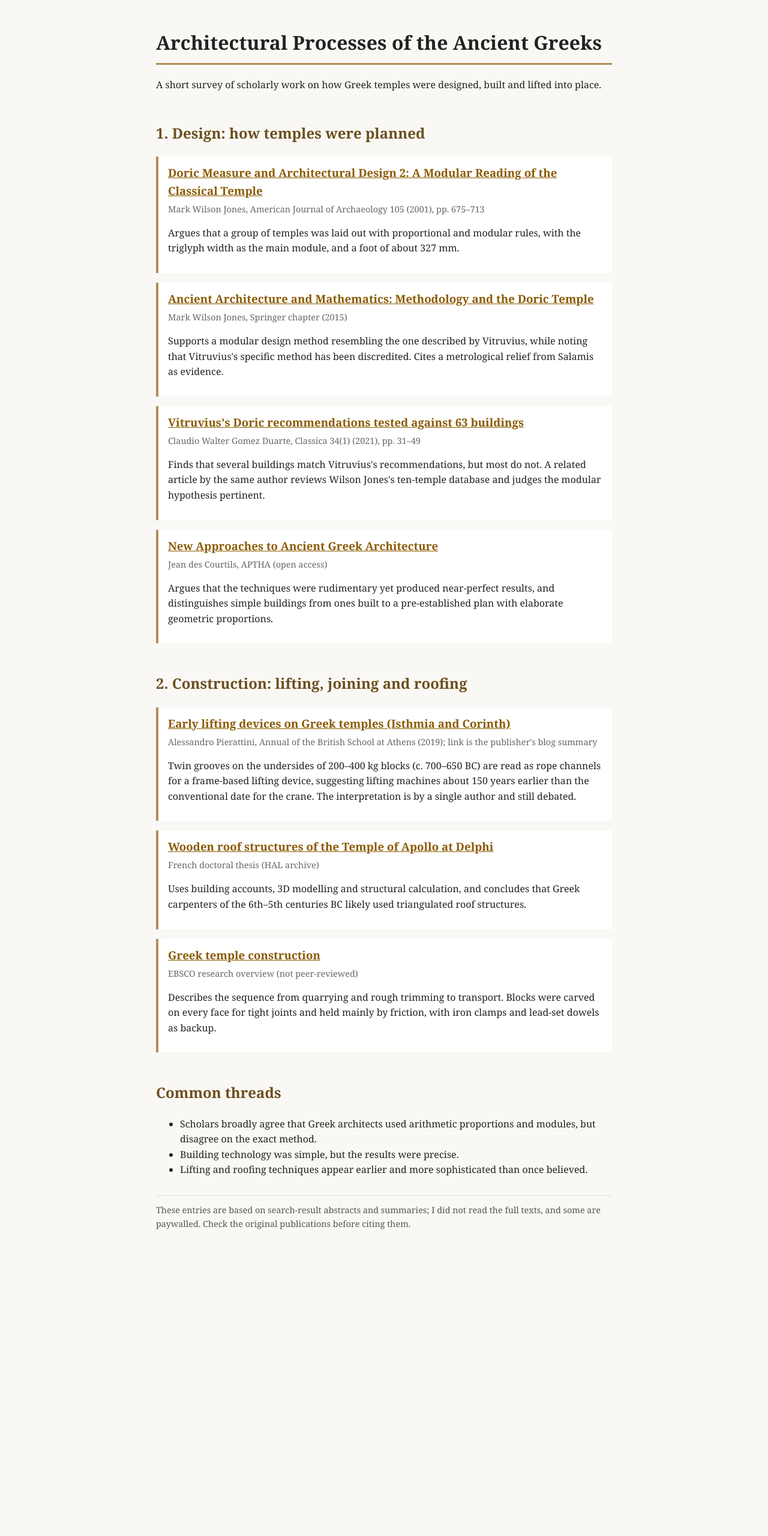
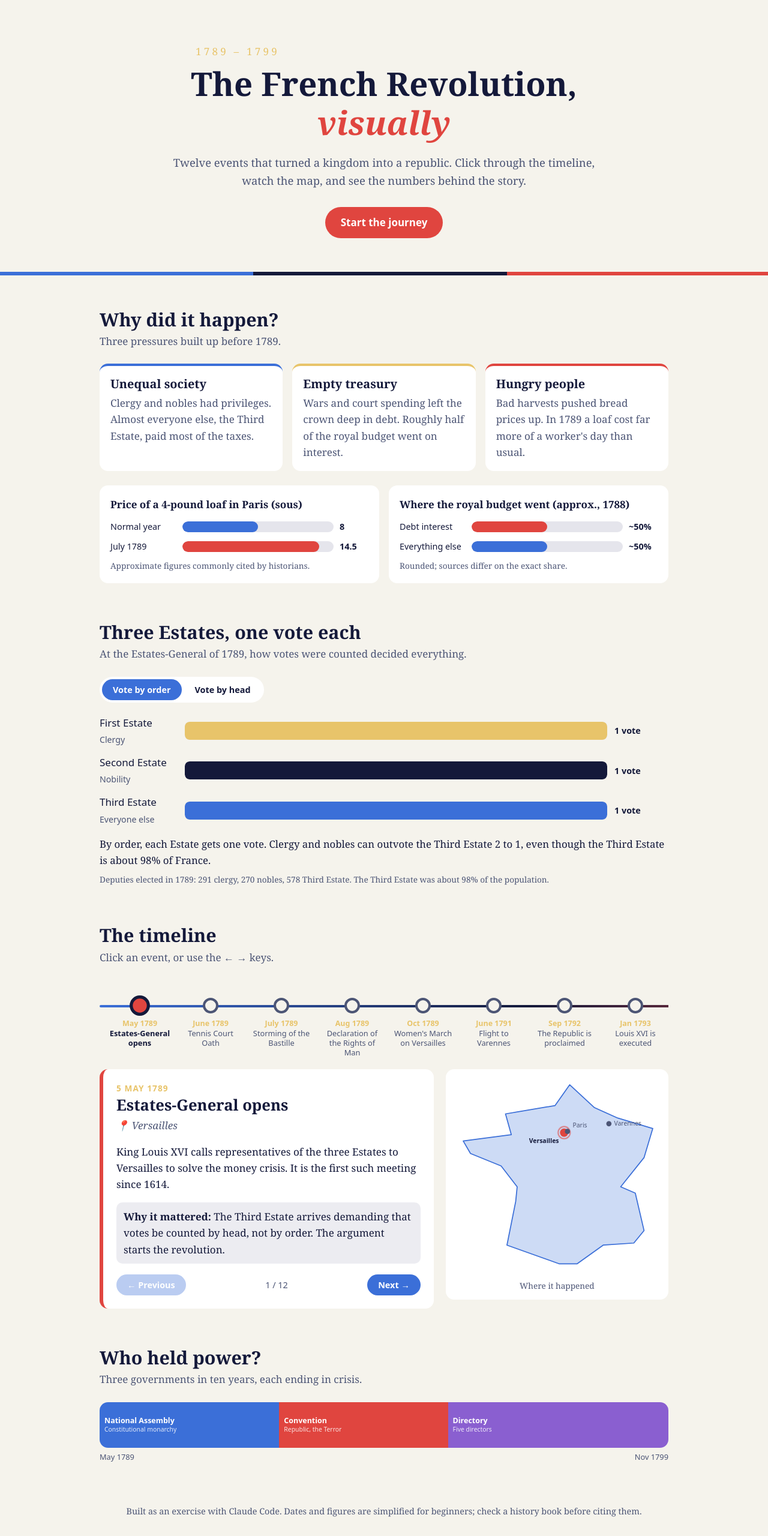
Before and after one commit to VolodymyrSalenko/my-software-factory, a plain HTML site: page index.html in a window 1280 px wide. Shown: the whole page at 60% size. Before the commit the page ends 2089 px from the top, so only its background shows below. Drawn offline with Linux system fonts and the light colour scheme.

Commit message:
Make the French Revolution site the main page; remove the Greek research pages
Co-Authored-By: Claude Sonnet 5.5 <noreply@anthropic.com>

```diff
--- a/index.html
+++ b/index.html
@@ -3,75 +3,119 @@
 <head>
 <meta charset="utf-8">
 <meta name="viewport" content="width=device-width, initial-scale=1">
-<title>Greek Architectural Processes: Research Findings</title>
-<style>
-  body { font-family: Georgia, serif; max-width: 760px; margin: 0 auto; padding: 24px 16px; line-height: 1.6; color: #222; background: #faf8f4; }
-  h1 { border-bottom: 3px solid #b08d57; padding-bottom: 8px; }
-  h2 { margin-top: 2em; color: #6b4e1e; }
-  .paper { background: #fff; border-left: 4px solid #b08d57; padding: 12px 16px; margin: 16px 0; }
-  .paper h3 { margin: 0 0 4px; }
-  .meta { color: #666; font-size: 0.9em; }
-  a { color: #8a5a00; }
-  .note { font-size: 0.9em; color: #555; border-top: 1px solid #ddd; margin-top: 2em; padding-top: 12px; }
-</style>
+<title>The French Revolution, Visually</title>
+<meta name="description" content="An interactive guide to the key events of the French Revolution, 1789–1799.">
+<link rel="stylesheet" href="style.css">
 </head>
 <body>
-<h1>Architectural Processes of the Ancient Greeks</h1>
-<p>A short survey of scholarly work on how Greek temples were designed, built and lifted into place.</p>
 
-<h2>1. Design: how temples were planned</h2>
+<header class="hero">
+  <p class="eyebrow">1789 – 1799</p>
+  <h1>The French Revolution, <span>visually</span></h1>
+  <p class="lead">Twelve events that turned a kingdom into a republic. Click through the timeline, watch the map, and see the numbers behind the story.</p>
+  <a class="btn" href="#timeline">Start the journey</a>
+</header>
 
-<div class="paper">
-  <h3><a href="https://researchportal.bath.ac.uk/en/publications/doric-measure-and-architectural-design-2-a-modular-reading-of-the/">Doric Measure and Architectural Design 2: A Modular Reading of the Classical Temple</a></h3>
-  <div class="meta">Mark Wilson Jones, American Journal of Archaeology 105 (2001), pp. 675–713</div>
-  <p>Argues that a group of temples was laid out with proportional and modular rules, with the triglyph width as the main module, and a foot of about 327 mm.</p>
-</div>
+<main>
 
-<div class="paper">
-  <h3><a href="https://ideas.repec.org/h/spr/sprchp/978-3-319-00137-1_19.html">Ancient Architecture and Mathematics: Methodology and the Doric Temple</a></h3>
-  <div class="meta">Mark Wilson Jones, Springer chapter (2015)</div>
-  <p>Supports a modular design method resembling the one described by Vitruvius, while noting that Vitruvius's specific method has been discredited. Cites a metrological relief from Salamis as evidence.</p>
-</div>
+<section id="why" class="reveal">
+  <h2>Why did it happen?</h2>
+  <p class="sub">Three pressures built up before 1789.</p>
+  <div class="cards">
+    <article class="card">
+      <h3>Unequal society</h3>
+      <p>Clergy and nobles had privileges. Almost everyone else, the Third Estate, paid most of the taxes.</p>
+    </article>
+    <article class="card">
+      <h3>Empty treasury</h3>
+      <p>Wars and court spending left the crown deep in debt. Roughly half of the royal budget went on interest.</p>
+    </article>
+    <article class="card">
+      <h3>Hungry people</h3>
+      <p>Bad harvests pushed bread prices up. In 1789 a loaf cost far more of a worker's day than usual.</p>
+    </article>
+  </div>
 
-<div class="paper">
-  <h3><a href="https://classica.emnuvens.com.br/classica/article/download/854/841/2757">Vitruvius's Doric recommendations tested against 63 buildings</a></h3>
-  <div class="meta">Claudio Walter Gomez Duarte, Classica 34(1) (2021), pp. 31–49</div>
-  <p>Finds that several buildings match Vitruvius's recommendations, but most do not. A related article by the same author reviews Wilson Jones's ten-temple database and judges the modular hypothesis pertinent.</p>
-</div>
+  <div class="chart-grid">
+    <figure class="chart">
+      <figcaption>Price of a 4-pound loaf in Paris (sous)</figcaption>
+      <div class="bars" data-max="16">
+        <div class="bar-row"><span>Normal year</span><div class="track"><div class="fill" data-value="8"></div></div><b>8</b></div>
+        <div class="bar-row"><span>July 1789</span><div class="track"><div class="fill hot" data-value="14.5"></div></div><b>14.5</b></div>
+      </div>
+      <p class="note">Approximate figures commonly cited by historians.</p>
+    </figure>
+    <figure class="chart">
+      <figcaption>Where the royal budget went (approx., 1788)</figcaption>
+      <div class="bars" data-max="100">
+        <div class="bar-row"><span>Debt interest</span><div class="track"><div class="fill hot" data-value="50"></div></div><b>~50%</b></div>
+        <div class="bar-row"><span>Everything else</span><div class="track"><div class="fill" data-value="50"></div></div><b>~50%</b></div>
+      </div>
+      <p class="note">Rounded; sources differ on the exact share.</p>
+    </figure>
+  </div>
+</section>
 
-<div class="paper">
-  <h3><a href="https://publ.actual-art.org/aptha/en/article/view/10859">New Approaches to Ancient Greek Architecture</a></h3>
-  <div class="meta">Jean des Courtils, APTHA (open access)</div>
-  <p>Argues that the techniques were rudimentary yet produced near-perfect results, and distinguishes simple buildings from ones built to a pre-established plan with elaborate geometric proportions.</p>
-</div>
+<section id="estates" class="reveal">
+  <h2>Three Estates, one vote each</h2>
+  <p class="sub">At the Estates-General of 1789, how votes were counted decided everything.</p>
+  <div class="toggle" role="group" aria-label="Voting method">
+    <button type="button" data-mode="order" aria-pressed="true">Vote by order</button>
+    <button type="button" data-mode="head" aria-pressed="false">Vote by head</button>
+  </div>
+  <div class="estates" id="estates-chart">
+    <div class="estate clergy"><span class="label">First Estate<br><small>Clergy</small></span><div class="seat-bar"><div class="fill" data-seats="291"></div></div><b class="votes"></b></div>
+    <div class="estate nobles"><span class="label">Second Estate<br><small>Nobility</small></span><div class="seat-bar"><div class="fill" data-seats="270"></div></div><b class="votes"></b></div>
+    <div class="estate third"><span class="label">Third Estate<br><small>Everyone else</small></span><div class="seat-bar"><div class="fill" data-seats="578"></div></div><b class="votes"></b></div>
+  </div>
+  <p id="estates-caption" class="caption" aria-live="polite"></p>
+  <p class="note">Deputies elected in 1789: 291 clergy, 270 nobles, 578 Third Estate. The Third Estate was about 98% of the population.</p>
+</section>
 
-<h2>2. Construction: lifting, joining and roofing</h2>
+<section id="timeline" class="reveal">
+  <h2>The timeline</h2>
+  <p class="sub">Click an event, or use the ← → keys.</p>
 
-<div class="paper">
-  <h3><a href="https://www.cambridge.org/core/blog/?p=31049">Early lifting devices on Greek temples (Isthmia and Corinth)</a></h3>
-  <div class="meta">Alessandro Pierattini, Annual of the British School at Athens (2019); link is the publisher's blog summary</div>
-  <p>Twin grooves on the undersides of 200–400 kg blocks (c. 700–650 BC) are read as rope channels for a frame-based lifting device, suggesting lifting machines about 150 years earlier than the conventional date for the crane. The interpretation is by a single author and still debated.</p>
-</div>
+  <div class="timeline-wrap">
+    <ol id="track" class="track-line" aria-label="Events"></ol>
+  </div>
 
-<div class="paper">
-  <h3><a href="https://hal.archives-ouvertes.fr/hal-03466390">Wooden roof structures of the Temple of Apollo at Delphi</a></h3>
-  <div class="meta">French doctoral thesis (HAL archive)</div>
-  <p>Uses building accounts, 3D modelling and structural calculation, and concludes that Greek carpenters of the 6th–5th centuries BC likely used triangulated roof structures.</p>
-</div>
+  <div class="detail-grid">
+    <article id="detail" class="detail" aria-live="polite" tabindex="-1">
+      <p class="date" id="d-date"></p>
+      <h3 id="d-title"></h3>
+      <p class="place" id="d-place"></p>
+      <p id="d-summary"></p>
+      <p class="why"><strong>Why it mattered:</strong> <span id="d-why"></span></p>
+      <div class="nav">
+        <button type="button" id="prev">← Previous</button>
+        <span id="counter"></span>
+        <button type="button" id="next">Next →</button>
+      </div>
+    </article>
 
-<div class="paper">
-  <h3><a href="https://www.ebsco.com/articles/architecture/fcd42ce5-b3fe-5583-ad6b-2d6ce0cbc8b7/greek-temple-construction">Greek temple construction</a></h3>
-  <div class="meta">EBSCO research overview (not peer-reviewed)</div>
-  <p>Describes the sequence from quarrying and rough trimming to transport. Blocks were carved on every face for tight joints and held mainly by friction, with iron clamps and lead-set dowels as backup.</p>
-</div>
+    <figure class="map-box">
+      <svg id="map" viewBox="0 0 400 390" role="img" aria-label="Map of France showing where the selected event happened">
+        <polygon id="france" points=""></polygon>
+      </svg>
+      <figcaption>Where it happened</figcaption>
+    </figure>
+  </div>
+</section>
 
-<h2>Common threads</h2>
-<ul>
-  <li>Scholars broadly agree that Greek architects used arithmetic proportions and modules, but disagree on the exact method.</li>
-  <li>Building technology was simple, but the results were precise.</li>
-  <li>Lifting and roofing techniques appear earlier and more sophisticated than once believed.</li>
-</ul>
+<section id="power" class="reveal">
+  <h2>Who held power?</h2>
+  <p class="sub">Three governments in ten years, each ending in crisis.</p>
+  <div class="power" id="power-chart"></div>
+  <div class="axis"><span>May 1789</span><span>Nov 1799</span></div>
+</section>
 
-<p class="note">These entries are based on search-result abstracts and summaries; I did not read the full texts, and some are paywalled. Check the original publications before citing them.</p>
+</main>
+
+<footer>
+  <p>Built as an exercise with Claude Code. Dates and figures are simplified for beginners; check a history book before citing them.</p>
+</footer>
+
+<script src="app.js"></script>
 </body>
 </html>
```
Also changed, not shown: construction.html (deleted, +0 -52 lines), design.html (deleted, +0 -50 lines), french-revolution/index.html (deleted, +0 -122 lines), app.js (renamed from french-revolution/app.js), style.css (renamed from french-revolution/style.css).
